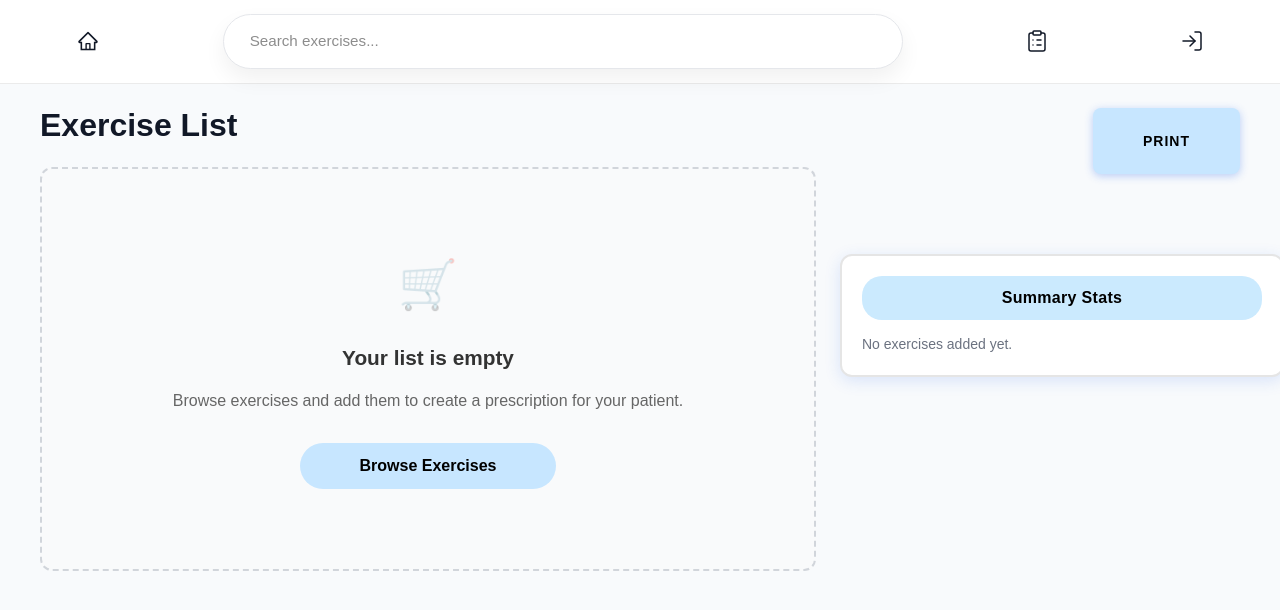
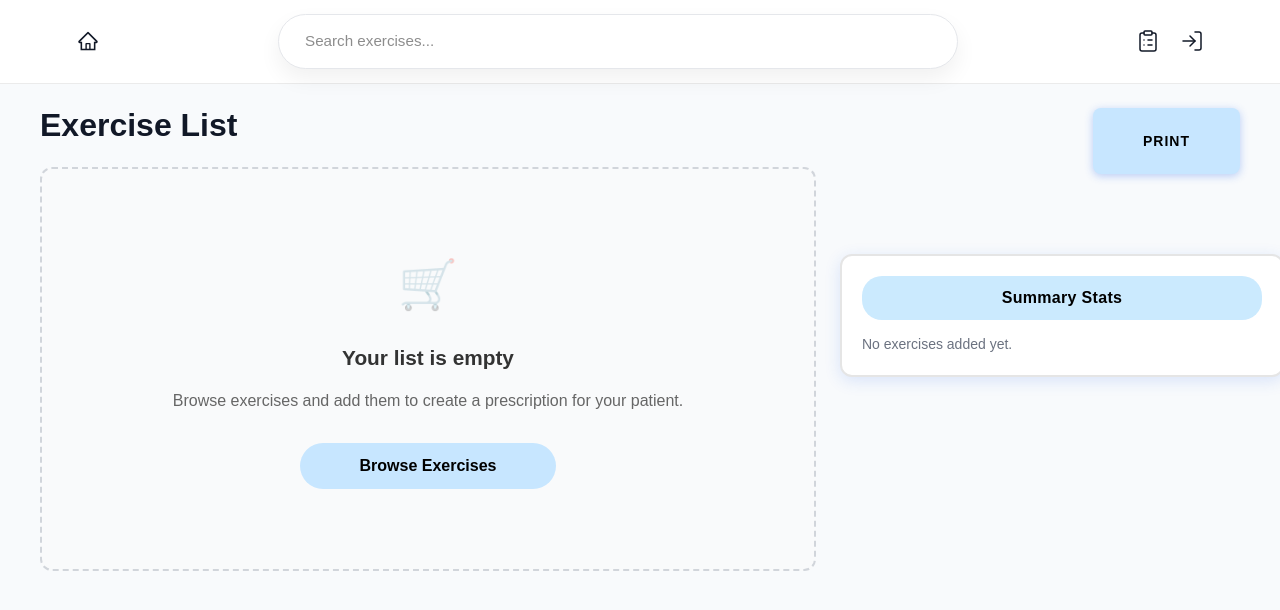
Before and after one commit to amy-pang/ExerVault, a React (Vite) app: page /exercise-list in a window 1280 px wide. Shown: the top 610 px of the page. Built offline with nearby package versions, Linux system fonts and the light colour scheme.

Commit message:
made header icons move with window

```diff
--- a/src/components/Header.module.css
+++ b/src/components/Header.module.css
@@ -22,6 +22,22 @@
   gap: 24px;
 
   box-sizing: border-box;
+}
+
+/* ---------- Left icon group ---------- */
+.headerLeftIcons {
+  display: flex;
+  align-items: center;
+  gap: 4px;
+  flex-shrink: 0;
+}
+
+/* ---------- Right icon group ---------- */
+.headerRightIcons {
+  display: flex;
+  align-items: center;
+  gap: 4px;
+  flex-shrink: 0;
 }
 
 /* ---------- Home/cart links (click target + hover) ---------- */
--- a/src/components/Header.tsx
+++ b/src/components/Header.tsx
@@ -71,9 +71,11 @@ export default function Header({ query, onQueryChange }: HeaderProps) {
   return (
     <div className={styles.headerWrapper}>
       <header className={styles.headerContainer}>
+        <div className={styles.headerLeftIcons}>
           <Link to="/" className={styles.headerHomeLink} aria-label="Home">
             <AiOutlineHome className={styles.headerIcon} />
           </Link>
+        </div>
 
         {/* This wrapper anchors the popup underneath the input */}
         <div className={styles.searchWrap} ref={wrapperRef}>
@@ -120,6 +122,7 @@ export default function Header({ query, onQueryChange }: HeaderProps) {
           )}
         </div>
 
+        <div className={styles.headerRightIcons}>
           <Link
             to="/exercise-list"
             className={styles.headerHomeLink}
@@ -135,6 +138,7 @@ export default function Header({ query, onQueryChange }: HeaderProps) {
           >
             <LogIn className={styles.headerIcon} />
           </Link>
+        </div>
       </header>
     </div>
   );
```
Lines whose indentation alone changed are shown as unchanged.
